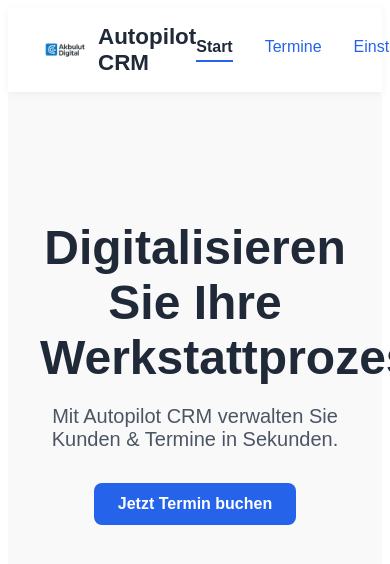
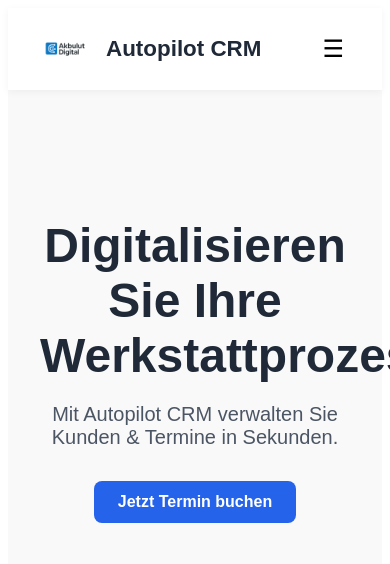
Before and after one commit to Mcan4250-creator/autopilot-crm, a Next.js app: page / in a window 390 px wide. Shown: the top 564 px of the page. Built offline with nearby package versions, Linux system fonts and the light colour scheme.

Commit message:
Update index.js

```diff
--- a/pages/index.js
+++ b/pages/index.js
@@ -1,4 +1,24 @@
+import { useState, useEffect } from "react";
+
 export default function Home() {
+  const [isMobile, setIsMobile] = useState(false);
+  const [menuOpen, setMenuOpen] = useState(false);
+
+  useEffect(() => {
+    const checkScreenSize = () => {
+      setIsMobile(window.innerWidth <= 768);
+    };
+    checkScreenSize();
+    window.addEventListener("resize", checkScreenSize);
+    return () => window.removeEventListener("resize", checkScreenSize);
+  }, []);
+
+  const navLinks = [
+    { name: "Start", path: "/" },
+    { name: "Termine", path: "/termine" },
+    { name: "Einstellungen", path: "/einstellungen" },
+  ];
+
   return (
     <div style={{ fontFamily: "Arial, sans-serif", backgroundColor: "#f9f9f9", minHeight: "100vh" }}>
       {/* Header */}
@@ -13,16 +33,59 @@
         alignItems: "center",
         zIndex: 10
       }}>
-        <div style={{ display: "flex", alignItems: "center", gap: "0.5rem" }}>
-          <img src="/Logo.png" alt="Akbulut Digital Logo" style={{ height: 50 }} />
+        {/* Logo */}
+        <div style={{ display: "flex", alignItems: "center", gap: "1rem" }}>
+          <img src="/Logo.png" alt="Logo" style={{ height: "50px" }} />
           <span style={{ fontSize: "1.4rem", fontWeight: "600", color: "#1f2937" }}>Autopilot CRM</span>
         </div>
+
+        {/* Navigation */}
+        {isMobile ? (
+          <div>
+            <button
+              onClick={() => setMenuOpen(!menuOpen)}
+              style={{
+                fontSize: "1.5rem",
+                background: "none",
+                border: "none",
+                cursor: "pointer",
+              }}
+            >
+              ☰
+            </button>
+            {menuOpen && (
+              <div style={{
+                position: "absolute",
+                top: "70px",
+                right: "20px",
+                backgroundColor: "#ffffff",
+                boxShadow: "0 4px 8px rgba(0,0,0,0.1)",
+                borderRadius: "8px",
+                padding: "1rem",
+                zIndex: 20
+              }}>
+                {navLinks.map((item) => (
+                  <a
+                    key={item.path}
+                    href={item.path}
+                    style={{
+                      display: "block",
+                      padding: "0.5rem 0",
+                      textDecoration: "none",
+                      color: "#2563eb",
+                      fontWeight: window.location.pathname === item.path ? "700" : "500",
+                    }}
+                    onClick={() => setMenuOpen(false)}
+                  >
+                    {item.name}
+                  </a>
+                ))}
+              </div>
+            )}
+          </div>
+        ) : (
           <nav style={{ display: "flex", gap: "2rem" }}>
-  {[
-    { name: "Start", path: "/" },
-    { name: "Termine", path: "/termine" },
-    { name: "Einstellungen", path: "/einstellungen" },
-  ].map((item) => (
+            {navLinks.map((item) => (
               <a
                 key={item.path}
                 href={item.path}
@@ -30,28 +93,18 @@
                   color: window.location.pathname === item.path ? "#1f2937" : "#2563eb",
                   fontWeight: window.location.pathname === item.path ? "700" : "500",
                   textDecoration: "none",
-        paddingBottom: "4px",
-        borderBottom:
-          window.location.pathname === item.path
-            ? "2px solid #2563eb"
-            : "2px solid transparent",
+                  borderBottom: window.location.pathname === item.path ? "2px solid #2563eb" : "2px solid transparent",
                   transition: "all 0.3s",
                 }}
-      onMouseEnter={(e) =>
-        (e.target.style.color = "#1e40af")
-      }
-      onMouseLeave={(e) =>
-        (e.target.style.color =
-          window.location.pathname === item.path ? "#1f2937" : "#2563eb")
-      }
               >
                 {item.name}
               </a>
             ))}
           </nav>
+        )}
       </header>
 
-      {/* Hero Section */}
+      {/* Hero bleibt unverändert */}
       <main style={{ padding: "6rem 2rem", textAlign: "center" }}>
         <h1 style={{ fontSize: "3rem", color: "#1f2937", marginBottom: "1rem" }}>
           Digitalisieren Sie Ihre Werkstattprozesse
```
Lines whose indentation alone changed are shown as unchanged.
